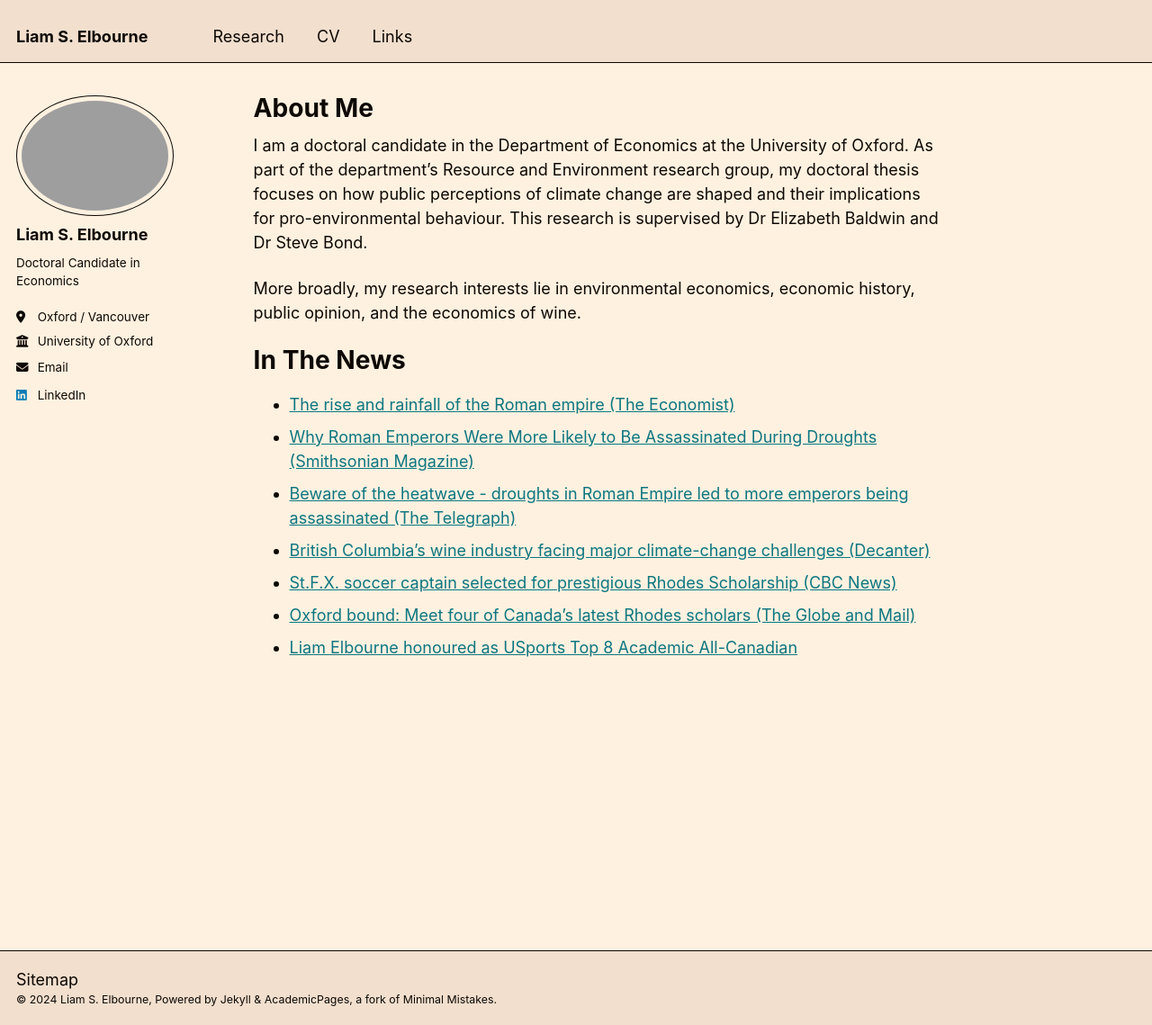
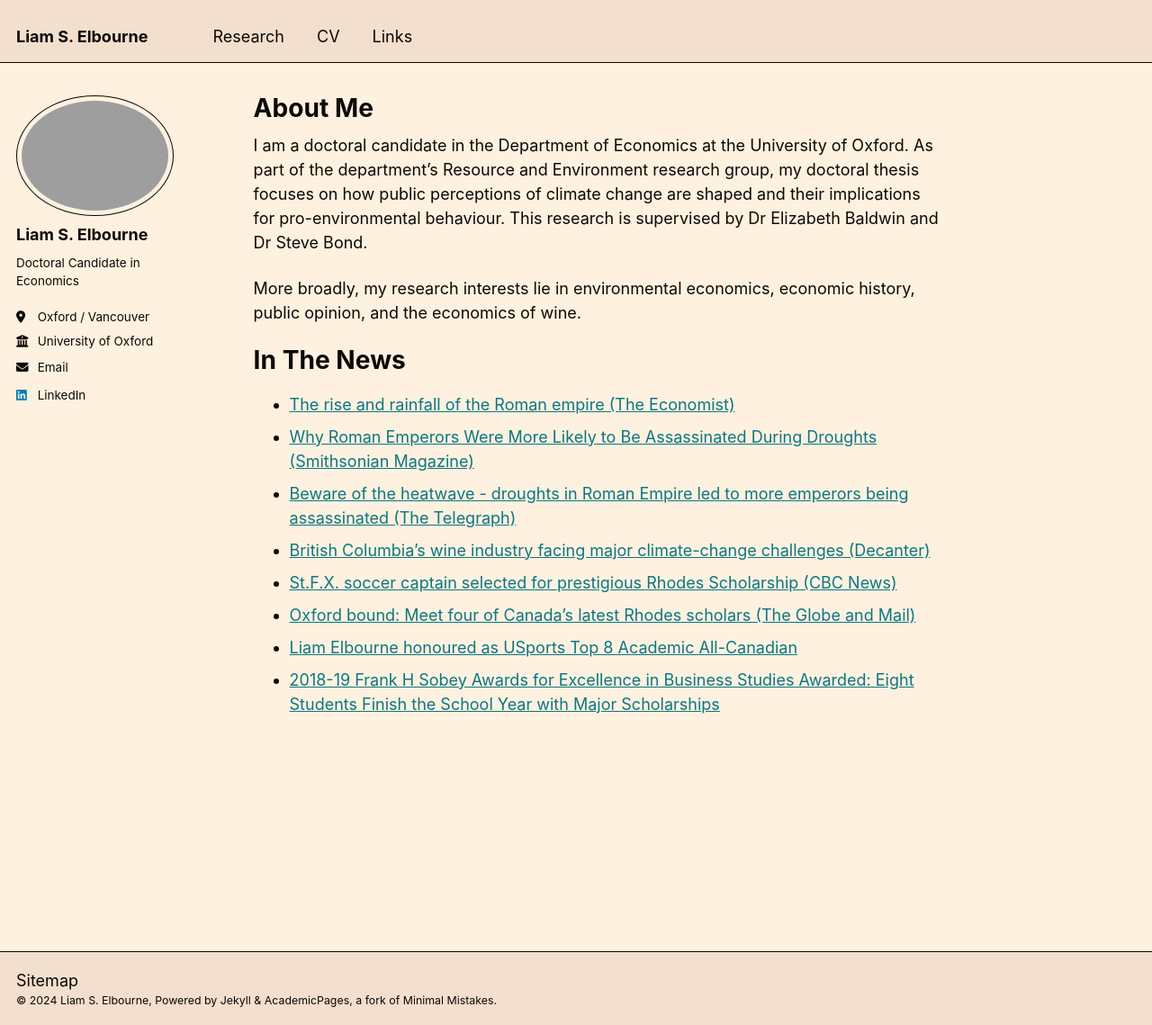
Before and after one commit to LiamSElbourne/LiamSElbourne.github.io, a Jekyll site: the page built from _pages/about.md, in a window 1280 px wide and 1139 px high. Shown: the whole window at 90% size. Built offline with Jekyll 4.4.1, drawn with Linux system fonts in a browser that asks for light colours.

Commit message:
Update about.md

```diff
--- a/_pages/about.md
+++ b/_pages/about.md
@@ -22,3 +22,4 @@ In The News
 - [St.F.X. soccer captain selected for prestigious Rhodes Scholarship (CBC News)](https://www.cbc.ca/news/canada/nova-scotia/liam-elbourne-st-fx-rhodes-scholar-1.4933088)
 - [Oxford bound: Meet four of Canada's latest Rhodes scholars (The Globe and Mail)](https://www.theglobeandmail.com/canada/article-oxford-bound-meet-four-of-canadas-latest-rhodes-scholars/)
 - [Liam Elbourne honoured as USports Top 8 Academic All-Canadian](https://www.goxgo.ca/sports/msoc/2019-20/releases/20200122lgg12m)
+- [2018-19 Frank H Sobey Awards for Excellence in Business Studies Awarded: Eight Students Finish the School Year with Major Scholarships](https://frankhsobeyawards.com/en/blog/frank-h-sobey-awards-for-excellence-in-business-studies-awarded-eight-students-finish-the-school-year-with-major-scholarships/)
```
